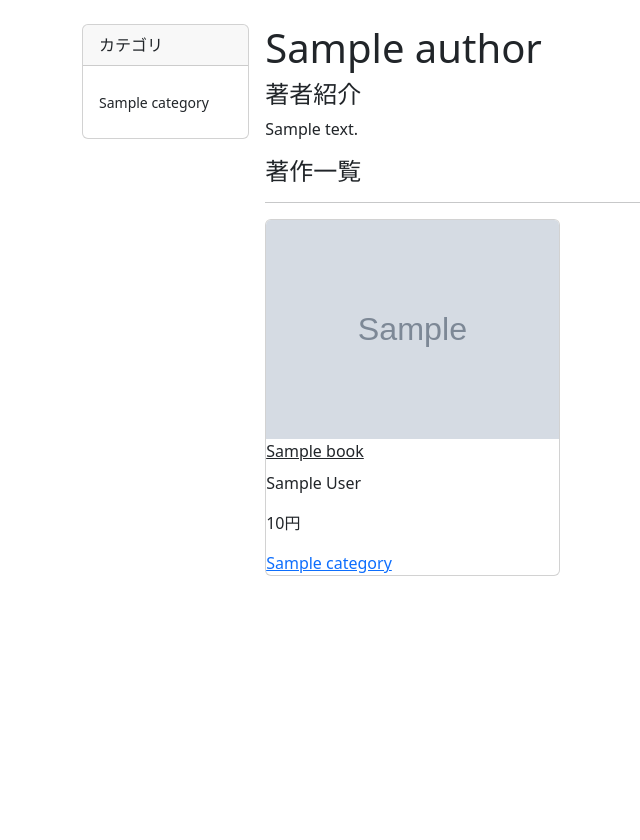
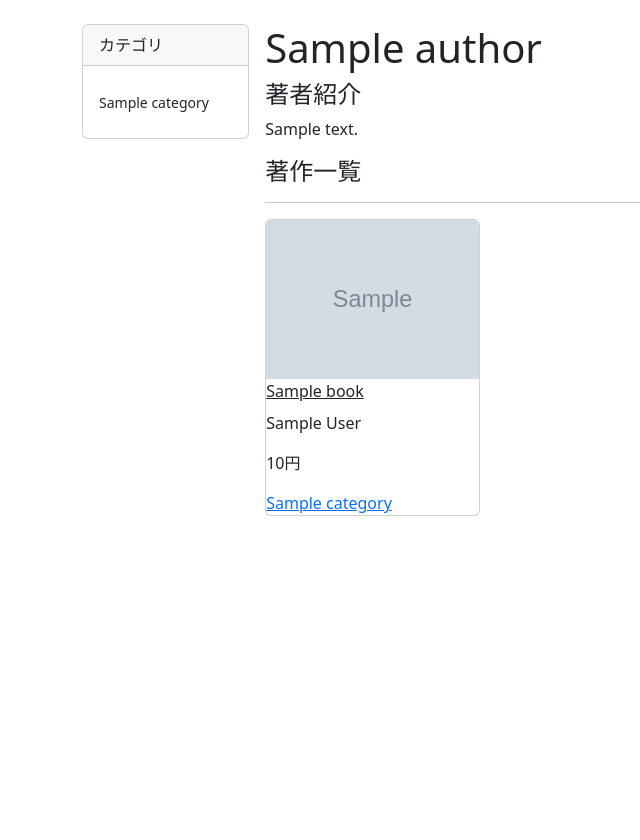
Before and after one commit to BtJ-gogo/django-ec, a Django app: template products/templates/author_detail.html in a window 1280 px wide. Shown: the part 56-896 px from the top of the page, without its empty margins (0-640 px from the left). Run offline with Django 5.2, Linux system fonts and the light colour scheme; the template is opened without the code that fills it: most values are stand-ins (such as "Sample title", 1, 10 or a date in 2020); grey boxes marked "Sample" are stand-in pictures.

Commit message:
feat: change responsive structure

```diff
--- a/products/templates/author_detail.html
+++ b/products/templates/author_detail.html
@@ -15,7 +15,7 @@
 <hr>
 <div class="row">
     {% for book in page_obj %}
-    <div class="col-xl-4 col-md-6 col-sm-12 d-flex">
+    <div class="col-xl-3 col-md-6 col-sm-12 d-flex">
         <div class="card mb-4">
             <a href="{{ book.get_absolute_url }}"><img src="{% if book.image %}{{ book.image.url }}{% else %}{% static 'img/no_image.png' %}{% endif %}" class="card-img-top img-author" alt="{{ book.name }}"></a>
             <a href="{{ book.get_absolute_url }}" class="card-title d-block">{{ book.name }}</a>
```
